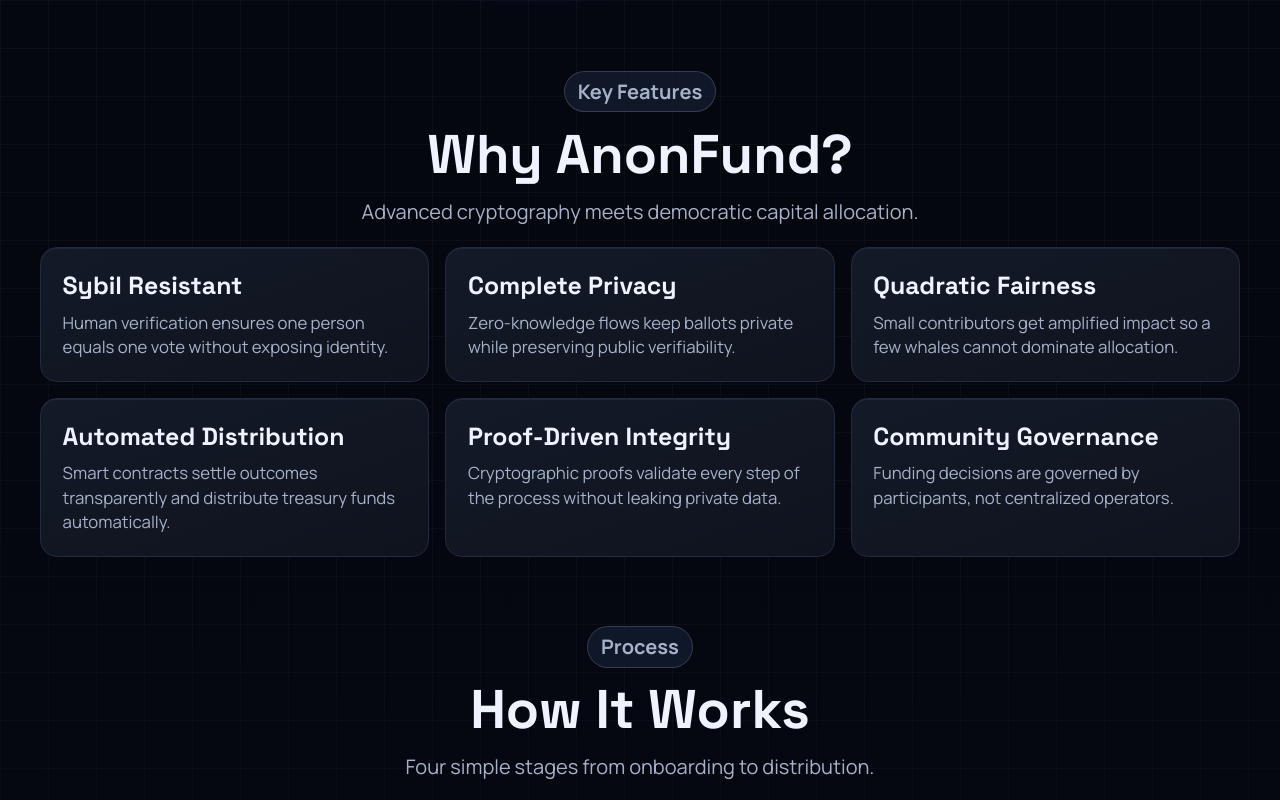
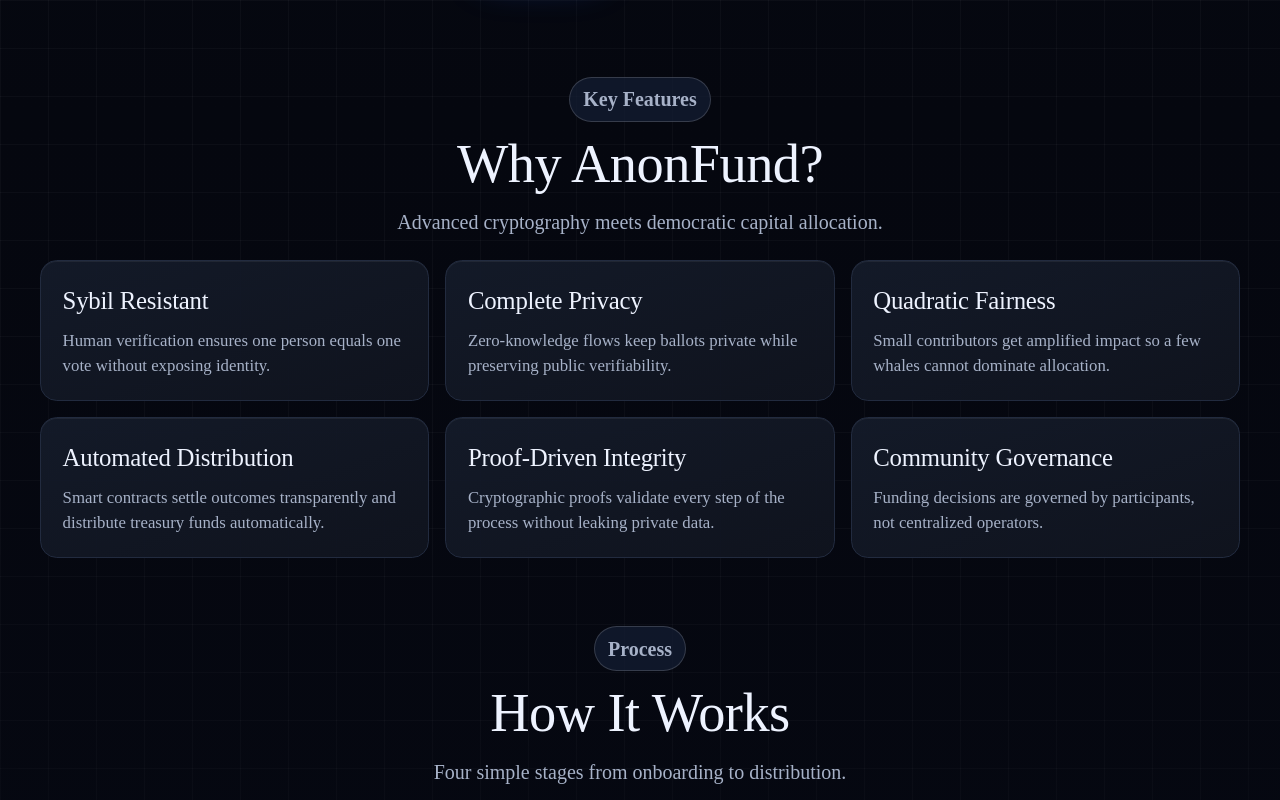
Before and after one commit to chaitanyakelkar27/AnonFund, a Next.js app in the folder apps/frontend/: page / in a window 1280 px wide. Shown: the part 720-1520 px from the top of the page. Built offline with nearby package versions, Linux system fonts and the light colour scheme; no server answers; what @anon-aadhaar/react, @web3modal/wagmi, wagmi would draw is missing.

Commit message:
feat(frontend): add theme provider and global style system

```diff
--- a/apps/frontend/src/app/globals.css
+++ b/apps/frontend/src/app/globals.css
@@ -1,5 +1,29 @@
+@tailwind base;
+@tailwind components;
+@tailwind utilities;
+
 :root {
+    color-scheme: dark;
+    --app-bg: #090d18;
+    --app-text: #ecf1ff;
+    --app-muted: #b3bfd9;
+    --app-font-body: var(--font-base), "Segoe UI", sans-serif;
+    --app-font-heading: var(--font-base), "Segoe UI", sans-serif;
+    --font-body: var(--font-base), "Segoe UI", sans-serif;
+    --font-heading: var(--font-base), "Segoe UI", sans-serif;
+
+    --fs-label: 0.85rem;
+    --fs-body: 1rem;
+    --fs-subtitle: 1.15rem;
+    --fs-title: clamp(2.25rem, 5vw, 3.4rem);
+    --fs-section: clamp(1.65rem, 3vw, 2.4rem);
+}
+
+html[data-theme="light"] {
     color-scheme: light;
+    --app-bg: #eef3ff;
+    --app-text: #111827;
+    --app-muted: #475569;
 }
 
 * {
@@ -9,8 +33,24 @@
 html,
 body {
     margin: 0;
+    min-height: 100%;
     padding: 0;
-    font-family: "Segoe UI", sans-serif;
+    background: var(--app-bg);
+    color: var(--app-text);
+    font-family: var(--app-font-body);
+    font-size: var(--fs-body);
+    line-height: 1.5;
+    transition: background-color 220ms ease, color 220ms ease;
+}
+
+h1,
+h2,
+h3,
+h4,
+h5,
+h6 {
+    font-family: var(--app-font-heading);
+    letter-spacing: -0.01em;
 }
 
 a {
--- a/apps/frontend/src/app/layout.tsx
+++ b/apps/frontend/src/app/layout.tsx
@@ -1,6 +1,13 @@
 import type { Metadata } from "next";
+import { Inter } from "next/font/google";
 import { Providers } from "@/components/providers";
 import "./globals.css";
+
+const appFont = Inter({
+    subsets: ["latin"],
+    weight: ["400", "500", "600", "700", "800"],
+    variable: "--font-base"
+});
 
 export const metadata: Metadata = {
     title: "AnonFund",
@@ -10,7 +17,7 @@ export const metadata: Metadata = {
 export default function RootLayout({ children }: { children: React.ReactNode }) {
     return (
         <html lang="en">
-            <body>
+            <body className={appFont.variable}>
                 <Providers>{children}</Providers>
             </body>
         </html>
--- a/apps/frontend/src/app/page.tsx
+++ b/apps/frontend/src/app/page.tsx
@@ -1,17 +1,4 @@
-import { Manrope, Space_Grotesk } from "next/font/google";
 import styles from "./page.module.css";
-
-const headingFont = Space_Grotesk({
-    subsets: ["latin"],
-    weight: ["500", "700"],
-    variable: "--font-heading"
-});
-
-const bodyFont = Manrope({
-    subsets: ["latin"],
-    weight: ["400", "500", "700"],
-    variable: "--font-body"
-});
 
 const features = [
     {
@@ -115,7 +102,7 @@ const layers = [
 
 export default function HomePage(): React.JSX.Element {
     return (
-        <main className={`${styles.page} ${headingFont.variable} ${bodyFont.variable}`}>
+        <main className={styles.page}>
             <div className={styles.backgroundGlow} aria-hidden="true" />
 
             <header className={styles.header}>
--- a/apps/frontend/src/components/mode-toggle.tsx
+++ b/apps/frontend/src/components/mode-toggle.tsx
@@ -1,5 +1,19 @@
 "use client";
 
-export function ModeToggle(): React.JSX.Element {
-    return <button type="button">Toggle Theme</button>;
+import { useTheme } from "@/components/theme-provider";
+
+export function ModeToggle({ className }: { className?: string } = {}): React.JSX.Element {
+    const { theme, toggleTheme } = useTheme();
+
+    return (
+        <button
+            type="button"
+            onClick={toggleTheme}
+            aria-label="Toggle theme"
+            title={`Switch to ${theme === "dark" ? "light" : "dark"} mode`}
+            className={className}
+        >
+            {theme === "dark" ? "Light" : "Dark"} Theme
+        </button>
+    );
 }
--- a/apps/frontend/src/components/providers.tsx
+++ b/apps/frontend/src/components/providers.tsx
@@ -5,6 +5,7 @@ import { QueryClient, QueryClientProvider } from "@tanstack/react-query";
 import { AnonAadhaarProvider } from "@anon-aadhaar/react";
 import { WagmiProvider } from "wagmi";
 import { initializeWeb3Modal, wagmiConfig } from "@/lib/wagmi";
+import { ThemeProvider } from "@/components/theme-provider";
 
 initializeWeb3Modal();
 
@@ -12,6 +13,7 @@ export function Providers({ children }: { children: ReactNode }): React.JSX.Elem
     const [queryClient] = useState(() => new QueryClient());
 
     return (
+        <ThemeProvider>
             <WagmiProvider config={wagmiConfig}>
                 <QueryClientProvider client={queryClient}>
                     <AnonAadhaarProvider _appName="AnonFund" _useTestAadhaar={true}>
@@ -19,5 +21,6 @@ export function Providers({ children }: { children: ReactNode }): React.JSX.Elem
                     </AnonAadhaarProvider>
                 </QueryClientProvider>
             </WagmiProvider>
+        </ThemeProvider>
     );
 }
--- a/apps/frontend/src/components/theme-provider.tsx
+++ b/apps/frontend/src/components/theme-provider.tsx
@@ -1,7 +1,80 @@
 "use client";
 
-import { ReactNode } from "react";
+import { createContext, ReactNode, useContext, useEffect, useMemo, useState } from "react";
+
+type ThemeMode = "dark" | "light";
+
+type ThemeContextValue = {
+    theme: ThemeMode;
+    setTheme: (theme: ThemeMode) => void;
+    toggleTheme: () => void;
+};
+
+const ThemeContext = createContext<ThemeContextValue | null>(null);
+
+const STORAGE_KEY = "anonfund.theme";
+
+function applyTheme(theme: ThemeMode): void {
+    if (typeof document === "undefined") {
+        return;
+    }
+
+    document.documentElement.setAttribute("data-theme", theme);
+    document.documentElement.style.colorScheme = theme;
+}
 
 export function ThemeProvider({ children }: { children: ReactNode }): React.JSX.Element {
-    return <>{children}</>;
+    const [theme, setThemeState] = useState<ThemeMode>("dark");
+
+    useEffect(() => {
+        if (typeof window === "undefined") {
+            return;
+        }
+
+        const savedTheme = window.localStorage.getItem(STORAGE_KEY);
+        if (savedTheme === "dark" || savedTheme === "light") {
+            setThemeState(savedTheme);
+            applyTheme(savedTheme);
+            return;
+        }
+
+        const prefersDark = window.matchMedia("(prefers-color-scheme: dark)").matches;
+        const initialTheme: ThemeMode = prefersDark ? "dark" : "light";
+        setThemeState(initialTheme);
+        applyTheme(initialTheme);
+    }, []);
+
+    const setTheme = (nextTheme: ThemeMode) => {
+        setThemeState(nextTheme);
+        applyTheme(nextTheme);
+
+        if (typeof window !== "undefined") {
+            window.localStorage.setItem(STORAGE_KEY, nextTheme);
+        }
+    };
+
+    const toggleTheme = () => {
+        setTheme(theme === "dark" ? "light" : "dark");
+    };
+
+    const value = useMemo(
+        () => ({
+            theme,
+            setTheme,
+            toggleTheme
+        }),
+        [theme]
+    );
+
+    return <ThemeContext.Provider value={value}>{children}</ThemeContext.Provider>;
 }
+
+export function useTheme(): ThemeContextValue {
+    const context = useContext(ThemeContext);
+
+    if (!context) {
+        throw new Error("useTheme must be used within ThemeProvider");
+    }
+
+    return context;
+}
--- /dev/null
+++ b/apps/frontend/tailwind.config.ts
@@ -0,0 +1,15 @@
+import type { Config } from "tailwindcss";
+
+const config: Config = {
+    content: [
+        "./src/pages/**/*.{js,ts,jsx,tsx,mdx}",
+        "./src/components/**/*.{js,ts,jsx,tsx,mdx}",
+        "./src/app/**/*.{js,ts,jsx,tsx,mdx}",
+    ],
+    theme: {
+        extend: {},
+    },
+    plugins: [],
+};
+
+export default config;
```
Lines whose indentation alone changed are shown as unchanged.
